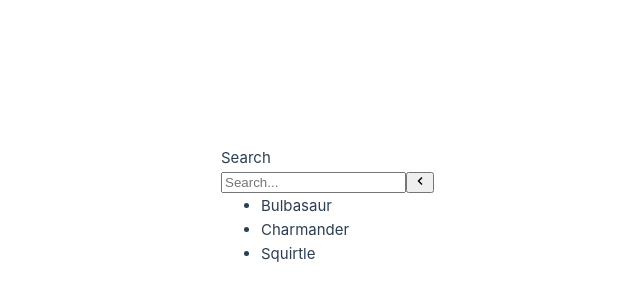
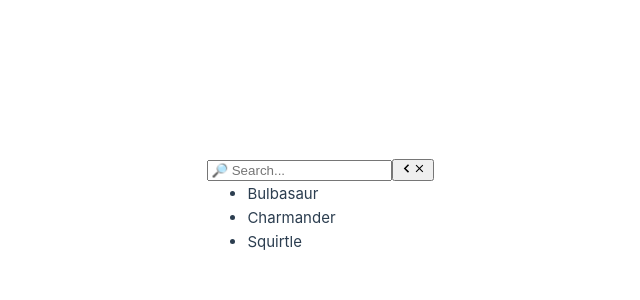
Before and after one commit to justin-lyon/vue-combobox, a Vue app: page / in a window 1280 px wide. Shown: the part 194-494 px from the top of the page, without its empty margins (206-846 px from the left). Built offline with nearby package versions, Linux system fonts and the light colour scheme.

Commit message:
refactor to icons and use prop object instead of array

```diff
--- a/src/App.vue
+++ b/src/App.vue
@@ -19,7 +19,7 @@ const options = [
 
 <template>
   <main>
-    <ComboboxInput :options="options" />
+    <ComboboxInput :options="options" label="Pokemon Search" is-label-hidden />
   </main>
 </template>
 
--- a/src/components/ComboboxInput.vue
+++ b/src/components/ComboboxInput.vue
@@ -2,8 +2,24 @@
 // https://developer.mozilla.org/en-US/docs/Web/Accessibility/ARIA/Attributes/aria-autocomplete
 // https://www.w3.org/WAI/ARIA/apg/patterns/combobox/
 // https://www.w3.org/WAI/ARIA/apg/patterns/combobox/examples/combobox-autocomplete-both/
-import { ref } from 'vue'
-const props = defineProps(['options', 'label'])
+import SearchIcon from './icons/SearchIcon.vue'
+import ChevronLeftIcon from './icons/ChevronLeftIcon.vue'
+import CloseIcon from './icons/CloseIcon.vue'
+
+import { ref, computed } from 'vue'
+const props = defineProps({
+  options: {
+    type: Array,
+    required: true
+  },
+  label: {
+    type: String,
+    required: true
+  },
+  isLabelHidden: {
+    type: Boolean
+  }
+})
 
 const searchTerm = ref(null)
 const isFocused = ref(false)
@@ -15,17 +31,27 @@ function onFocus() {
 function onBlur() {
   isFocused.value = false
 }
+
+const isLabelHidden = computed(() => {
+  return props.labelType === 'hidden' ? 'hidden' : ''
+})
 </script>
 
 <template>
   <div class="combobox">
-    <label for="comboboxInput">Search</label>
     <div class="form">
+      <label
+        for="comboboxInput"
+        :aria-hidden="isLabelHidden"
+        :class="{ hidden: props.isLabelHidden }"
+      >
+        <SearchIcon class="medium" />
+      </label>
       <input
         id="comboboxInput"
         type="text"
         v-model="searchTerm"
-        placeholder="Search..."
+        placeholder="🔎 Search..."
         aria-controls="optionsList"
         aria-autocomplete="both"
         aria-expanded=""
@@ -35,29 +61,8 @@ function onBlur() {
         :onblur="onBlur"
       />
       <button>
-        <!-- Arrow Left Icon `<` -->
-        <svg
-          xmlns="http://www.w3.org/2000/svg"
-          width="0.75rem"
-          height="0.75rem"
-          viewBox="0 0 24 24"
-        >
-          <path fill="currentColor" fill-rule="evenodd" d="m15 4l2 2l-6 6l6 6l-2 2l-8-8z" />
-        </svg>
-        <!-- Close Icon `X` -->
-        <!-- <svg
-          v-if="isFocused"
-          xmlns="http://www.w3.org/2000/svg"
-          width="0.75rem"
-          height="0.75rem"
-          viewBox="0 0 24 24"
-        >
-          <path
-            fill="currentColor"
-            fill-rule="evenodd"
-            d="M10.657 12.071L5 6.414L6.414 5l5.657 5.657L17.728 5l1.414 1.414l-5.657 5.657l5.657 5.657l-1.414 1.414l-5.657-5.657l-5.657 5.657L5 17.728z"
-          />
-        </svg> -->
+        <ChevronLeftIcon class="medium" />
+        <CloseIcon class="medium" :class="{ hidden: isFocused.value }" />
       </button>
     </div>
     <ul id="optionsList" class="listbox" role="listbox" aria-label="listbox options">
@@ -67,3 +72,14 @@ function onBlur() {
     </ul>
   </div>
 </template>
+
+<style scoped>
+.medium {
+  width: 0.8rem;
+  height: 0.8rem;
+}
+
+.hidden {
+  display: none;
+}
+</style>
--- /dev/null
+++ b/src/components/icons/ChevronLeftIcon.vue
@@ -0,0 +1,11 @@
+<template>
+  <svg
+    xmlns="http://www.w3.org/2000/svg"
+    width="32"
+    height="32"
+    viewBox="0 0 24 24"
+    aria-label="Expand Icon"
+  >
+    <path fill="currentColor" fill-rule="evenodd" d="m15 4l2 2l-6 6l6 6l-2 2l-8-8z" />
+  </svg>
+</template>
--- /dev/null
+++ b/src/components/icons/CloseIcon.vue
@@ -0,0 +1,15 @@
+<template>
+  <svg
+    xmlns="http://www.w3.org/2000/svg"
+    width="32"
+    height="32"
+    viewBox="0 0 24 24"
+    aria-label="Clear Input Icon"
+  >
+    <path
+      fill="currentColor"
+      fill-rule="evenodd"
+      d="M10.657 12.071L5 6.414L6.414 5l5.657 5.657L17.728 5l1.414 1.414l-5.657 5.657l5.657 5.657l-1.414 1.414l-5.657-5.657l-5.657 5.657L5 17.728z"
+    />
+  </svg>
+</template>
--- /dev/null
+++ b/src/components/icons/SearchIcon.vue
@@ -0,0 +1,15 @@
+<template>
+  <svg
+    xmlns="http://www.w3.org/2000/svg"
+    width="32"
+    height="32"
+    viewBox="0 0 24 24"
+    aria-label="Search Icon"
+  >
+    <path
+      fill="currentColor"
+      fill-rule="evenodd"
+      d="m16.325 14.899l5.38 5.38a1.008 1.008 0 0 1-1.427 1.426l-5.38-5.38a8 8 0 1 1 1.426-1.426M10 16a6 6 0 1 0 0-12a6 6 0 0 0 0 12"
+    />
+  </svg>
+</template>
```
